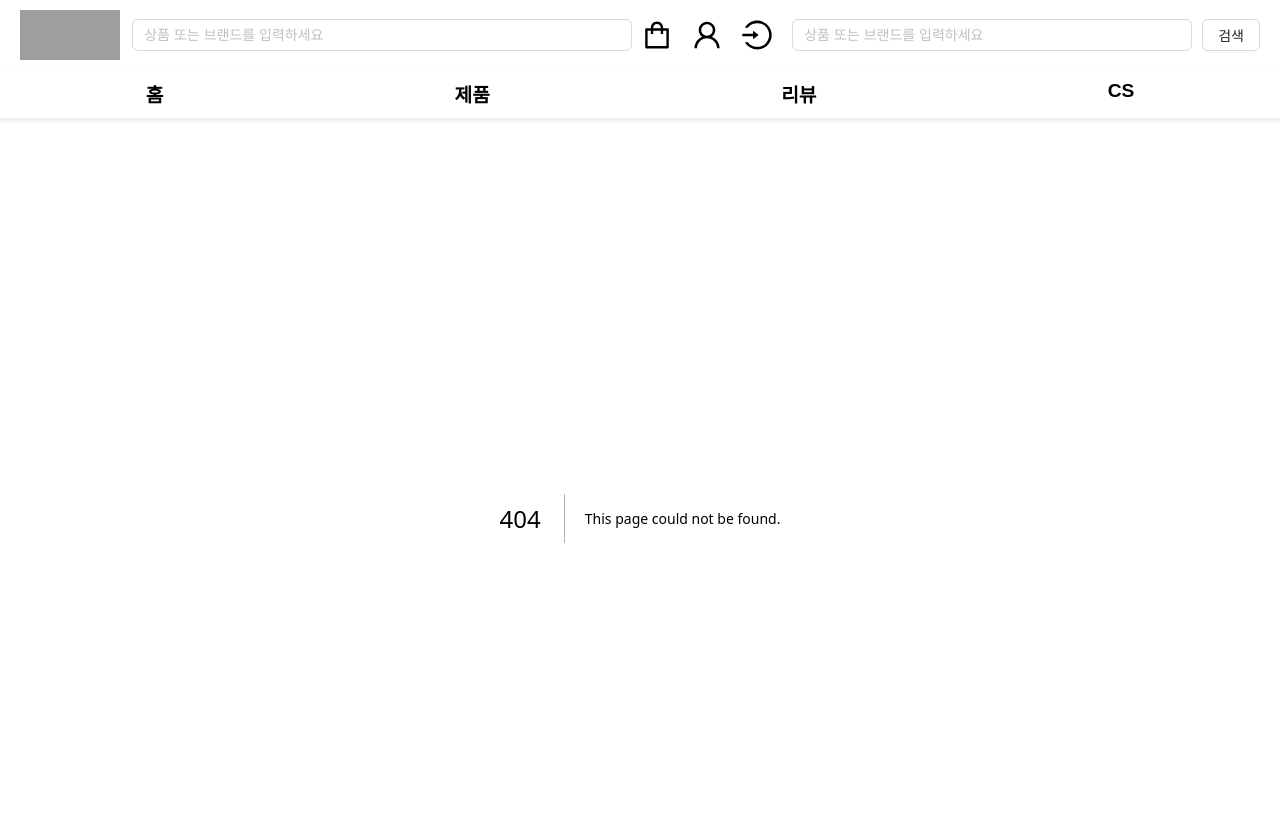
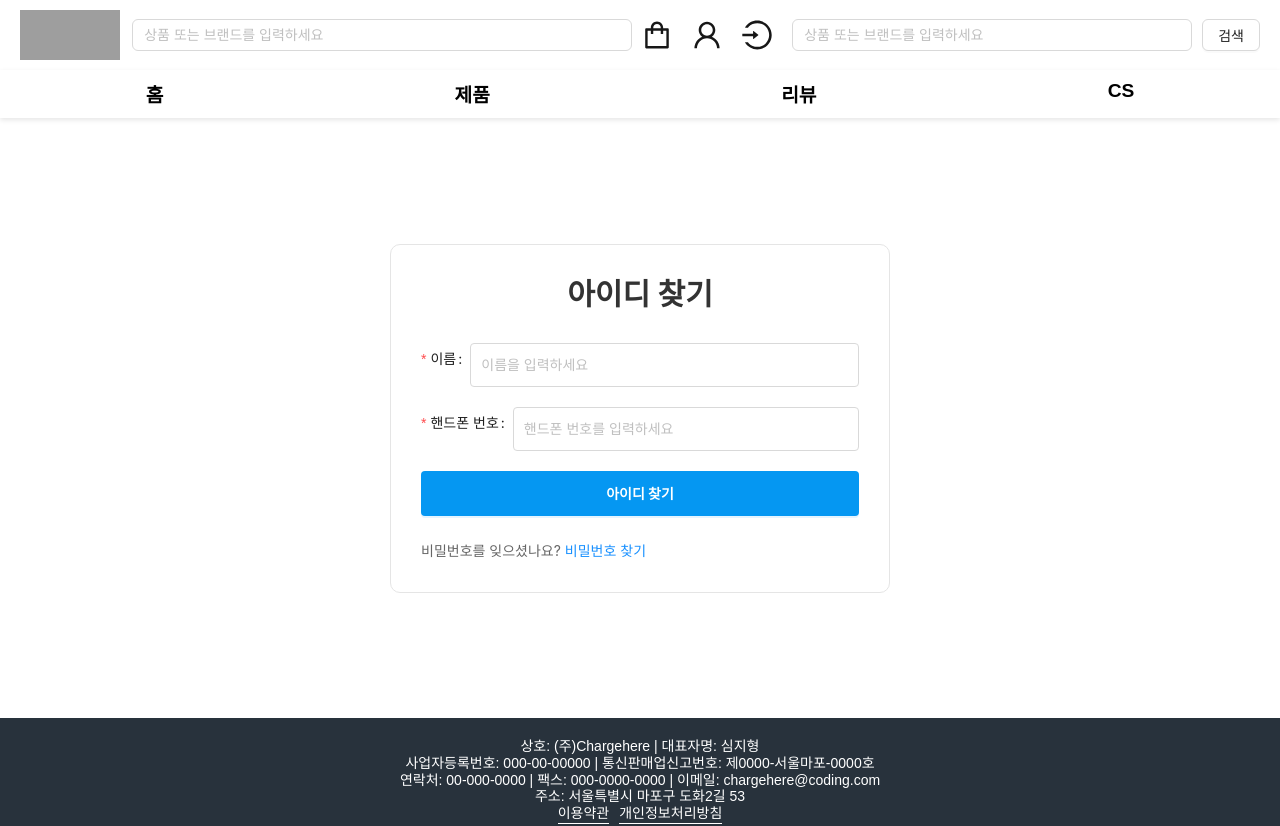
Before and after one commit to Chargehere-project/Chargehere-front-front, a Next.js app: page /mall/findid in a window 1280 px wide. Before the commit this address had no page. Shown: the top 826 px of the page. Built offline with nearby package versions, Linux system fonts and the light colour scheme.

Commit message:
11.07  19:40

```diff
--- a/src/components/Find/FindId.tsx
+++ b/src/components/Find/FindId.tsx
@@ -1,16 +1,19 @@
 import React, { useState } from 'react';
-import { Form, Input, Button } from 'antd';
+import { Form, Input, Button, Typography } from 'antd';
 import axios from 'axios';
+
+const { Title, Text } = Typography;
+
 const FindId = () => {
     const [name, setName] = useState<string>('');
     const [phone, setPhone] = useState<string>('');
     const [result, setResult] = useState<string>('');
     const [errorMessage, setErrorMessage] = useState<string>('');
+
     const handleFindId = async (event: React.FormEvent) => {
         event.preventDefault();
         try {
             const response = await axios.post('http://localhost:8000/findid', { name, phone });
-            console.log(response.data.data);
             if (response.data.data) {
                 setResult(`아이디: ${response.data.data.LoginID}`);
                 setErrorMessage('');
@@ -23,22 +26,96 @@
             setErrorMessage('에러가 발생했습니다.');
         }
     };
+
     return (
-        <Form onSubmitCapture={handleFindId} style={{ maxWidth: 400 }}>
-            <Form.Item label="이름" required>
-                <Input value={name} onChange={(e) => setName(e.target.value)} />
+        <div style={styles.container}>
+            <Form onSubmitCapture={handleFindId} style={styles.form}>
+                <Title level={2} style={styles.title}>아이디 찾기</Title>
+                <Form.Item label="이름" required style={styles.formItem}>
+                    <Input
+                        placeholder="이름을 입력하세요"
+                        value={name}
+                        onChange={(e) => setName(e.target.value)}
+                        style={styles.input}
+                    />
                 </Form.Item>
-            <Form.Item label="핸드폰 번호" required>
-                <Input value={phone} onChange={(e) => setPhone(e.target.value)} />
+                <Form.Item label="핸드폰 번호" required style={styles.formItem}>
+                    <Input
+                        placeholder="핸드폰 번호를 입력하세요"
+                        value={phone}
+                        onChange={(e) => setPhone(e.target.value)}
+                        style={styles.input}
+                    />
                 </Form.Item>
                 <Form.Item>
-                <Button type="primary" htmlType="submit">
+                    <Button type="primary" htmlType="submit" block style={styles.button}>
                         아이디 찾기
                     </Button>
                 </Form.Item>
-            {result && <div style={{ color: 'green' }}>{result}</div>}
-            {errorMessage && <div style={{ color: 'red' }}>{errorMessage}</div>}
+                {result && <Text type="success" style={styles.successText}>{result}</Text>}
+                {errorMessage && <Text type="danger" style={styles.errorText}>{errorMessage}</Text>}
+                <Text style={styles.footerText}>
+                    비밀번호를 잊으셨나요? <a href="../../mall/findpw" style={styles.link}>비밀번호 찾기</a>
+                </Text>
             </Form>
+        </div>
     );
 };
+
 export default FindId;
+
+const styles: { [key: string]: React.CSSProperties } = {
+    container: {
+        display: 'flex',
+        justifyContent: 'center',
+        alignItems: 'center',
+        height: '75vh',
+        padding: '20px',
+    },
+    form: {
+        maxWidth: '500px',
+        width: '100%',
+        padding: '30px',
+        borderRadius: '10px',
+        border: '1px solid #E5E5E5',
+        backgroundColor: '#ffffff',
+    },
+    title: {
+        textAlign: 'center',
+        marginBottom: '30px',
+        color: '#333',
+    },
+    formItem: {
+        marginBottom: '20px',
+    },
+    input: {
+        borderRadius: '4px',
+        padding: '10px',
+    },
+    button: {
+        fontWeight: 'bold',
+        borderRadius: '4px',
+        height: '45px',
+        background: '#0597F2'
+    },
+    successText: {
+        display: 'block',
+        color: 'green',
+        textAlign: 'center',
+        marginTop: '10px',
+    },
+    errorText: {
+        display: 'block',
+        color: 'red',
+        textAlign: 'center',
+        marginTop: '10px',
+    },
+    footerText: {
+        textAlign: 'center',
+        marginTop: '20px',
+        color: '#666',
+    },
+    link: {
+        color: '#1890ff',
+    },
+};
--- a/src/components/Find/FindPw.tsx
+++ b/src/components/Find/FindPw.tsx
@@ -25,6 +25,7 @@
     };
     return (
         <Form onSubmitCapture={handleResetPassword} style={{ maxWidth: 400 }}>
+            <h2>비밀번호 찾기</h2>
             <Form.Item label="아이디" required>
                 <Input value={id} onChange={(e) => setId(e.target.value)} />
             </Form.Item>
@@ -39,6 +40,10 @@
             </Form.Item>
             {message && <div style={{ color: 'green' }}>{message}</div>}
             {errorMessage && <div style={{ color: 'red' }}>{errorMessage}</div>}
+
+            <p>
+                아이디를 잊으셨나요? <a href="../../mall/findid">아이디 찾기</a>
+            </p>
         </Form>
     );
 };
--- /dev/null
+++ b/src/pages/mall/findid/index.tsx
@@ -0,0 +1,10 @@
+import React from 'react';
+import FindId from '../../../components/Find/FindId';
+const Findid = () => {
+    return (
+        <div>
+            <FindId />
+        </div>
+    );
+};
+export default Findid;
--- a/src/styles/globals.css
+++ b/src/styles/globals.css
@@ -34,6 +34,26 @@
   color: inherit;
   text-decoration: none;
 }
+/* src/styles/globals.css */
+:root {
+  --button-color: #0597F2; /* 버튼 색상 */
+  --button-hover-color: #BBDDF2; /* 버튼 호버 색상 */
+}
+
+button {
+  background-color: var(--button-color);
+  color: #fff;
+  border: none;
+  padding: 10px 20px;
+  border-radius: 4px;
+  cursor: pointer;
+  transition: background-color 0.3s;
+}
+
+button:hover {
+  background-color: var(--button-hover-color);
+}
+
 
 @media (prefers-color-scheme: dark) {
   html {
```
Also changed, not shown: src/components/CS/index.tsx (added, +136 -0 lines), src/pages/cs/index.tsx (added, +10 -0 lines), src/pages/findid/index.tsx (deleted, +0 -14 lines), src/pages/findpw/index.tsx (deleted, +0 -14 lines), src/pages/mall/findpw/index.tsx (added, +11 -0 lines). Lines whose indentation alone changed are shown as unchanged.
